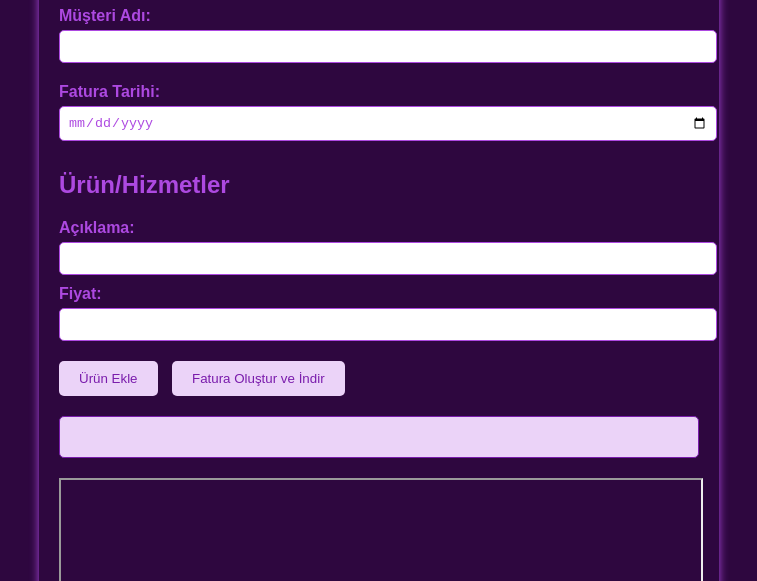
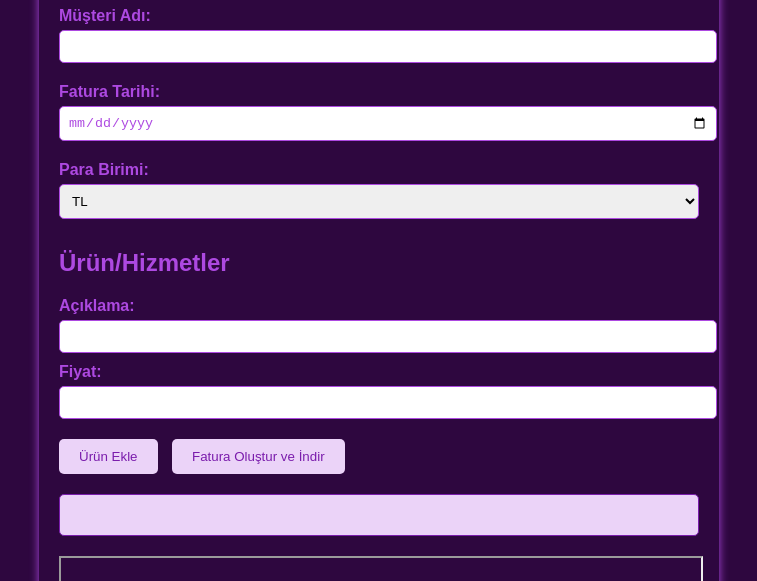
Before and after one commit to snurtas/cloud, a plain HTML site: page index.html in a window 1280 px wide. Shown: the part 219-800 px from the top of the page, without its empty margins (261-1018 px from the left). Drawn offline with nearby package versions, Linux system fonts and the light colour scheme.

Commit message:
html dosyasına para birimi kısmı eklendi

```diff
--- a/index.html
+++ b/index.html
@@ -24,6 +24,14 @@
                 <label for="invoiceDate">Fatura Tarihi:</label>
                 <input type="date" id="invoiceDate" required>
             </div>
+            <div>
+                <label for="currency">Para Birimi:</label>
+                <select id="currency" required>
+                    <option value="TL">TL</option>
+                    <option value="USD">USD</option>
+                    <option value="EUR">EUR</option>
+                </select>
+            </div>
 
             <div id="items">
                 <h2>Ürün/Hizmetler</h2>
```
